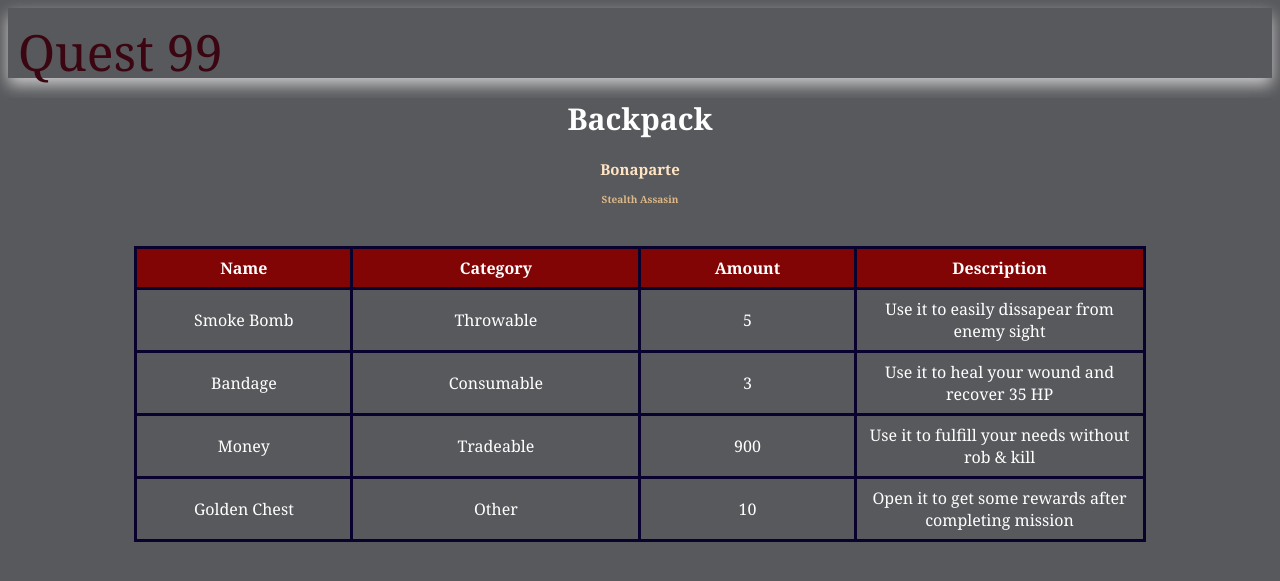
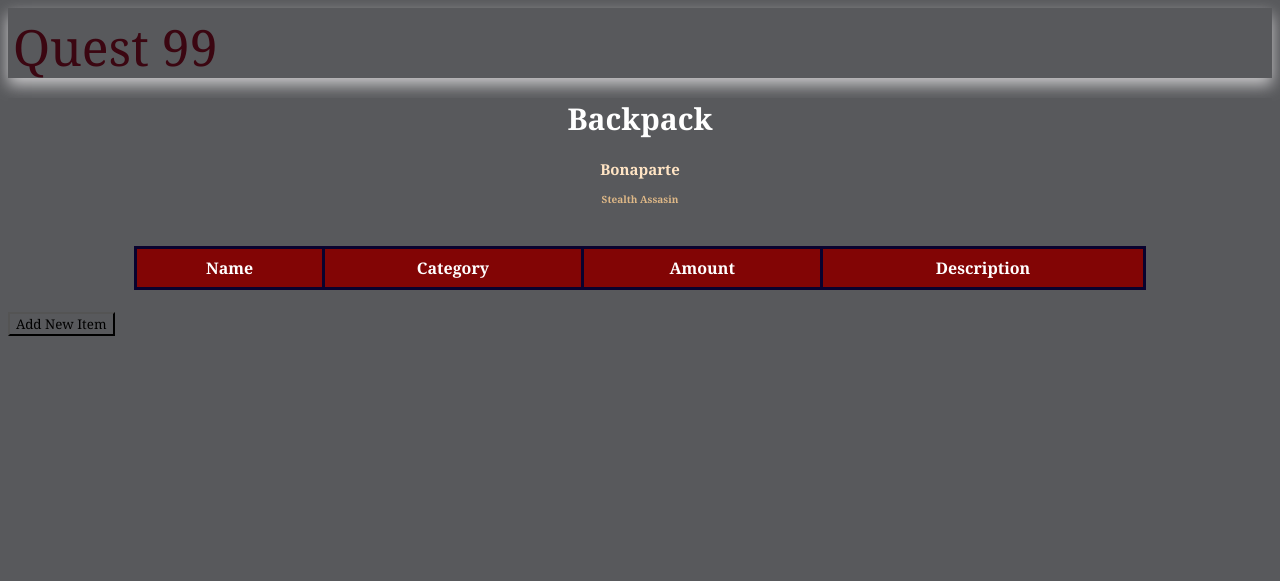
Before and after one commit to SHAniaGraciA/animal_kaiser_album, a Django app: page / in a window 1280 px wide. Shown: the top 581 px of the page. Run offline with Django 4.2, Linux system fonts and the light colour scheme; data that the repository does not hold is empty.

Commit message:
1st commit tugas 2

```diff
--- a/main/models.py
+++ b/main/models.py
@@ -1,8 +1,8 @@
 from django.db import models
 
 class Item(models.Model):
-    char_name = models.CharField(max_length=255, default='Bonaparte')
-    role = models.CharField(max_length=255, default='Stealth Assasin')
+    char_name = models.CharField(max_length=255)
+    role = models.CharField(max_length=255)
     name = models.CharField(max_length=255)
     description = models.TextField()
     category = models.CharField(max_length=255)
--- a/main/templates/main.html
+++ b/main/templates/main.html
@@ -1,12 +1,8 @@
-<!DOCTYPE html>
-<html>
-    <head>
-        <meta charset="utf-8">
-        <meta http-equiv="X-UA-Compatible" content="IE=edge">
+<nav class="wrap">
+    <div class="brand">Quest 99</div>
+
+</nav>
 <title>Quest 99</title>
-        <meta name="description" content="">
-        <meta name="viewport" content="width=device-width, initial-scale=1">
-        <link rel="stylesheet" href="">
 <style>
     *{
         font-family: Georgia;
@@ -24,7 +20,7 @@
         display: flex;
         flex-direction: row;
         font-size: 2em;
-                padding: 10px;
+        padding: 5px;
         color: rgb(59, 6, 17);
     }
     h1{
@@ -60,24 +56,18 @@
         width: 5px;
     }
 </style>
-    </head>
-    <body>
-        <nav class="wrap">
-            <div class="brand">Quest 99</div>
-
-        </nav>
-
 <h1>Backpack</h1>
 <h2>{{ char_name }}</h2>
 <h3>{{ role }}</h3>
+<script></script>
 <table>
     <tr>
         <th>Name</th>
         <th>Category</th>
-
         <th>Amount</th>
         <th>Description</th
     </tr>
+
     {% for item in items %}
         <tr>
             <td>{{ item.name }}</td>
@@ -87,5 +77,11 @@
         </tr>
     {% endfor %}
 </table>
-    </body>
-</html>
+<br />
+
+
+<a href="{% url 'main:create_item' %}">
+    <button>
+        Add New Item
+    </button>
+</a>
--- a/main/urls.py
+++ b/main/urls.py
@@ -1,8 +1,12 @@
 from django.urls import path
-from main.views import show_main
-
+from main.views import show_main, create_item, show_xml, show_json, show_xml_by_id, show_json_by_id
 app_name = 'main'
 
 urlpatterns = [
     path('', show_main, name='show_main'),
+    path('create-item', create_item, name='create_item'),
+    path('xml/', show_xml, name='show_xml'),
+    path('json/', show_json, name='show_json'),
+    path('xml/<int:id>/', show_xml_by_id, name='show_xml_by_id'),
+    path('json/<int:id>/', show_json_by_id, name='show_json_by_id'),
 ]
--- a/main/views.py
+++ b/main/views.py
@@ -1,40 +1,46 @@
 from django.shortcuts import render
-
+from django.http import HttpResponseRedirect
+from main.forms import ItemForm
+from django.urls import reverse
+from main.models import Item
+from django.http import HttpResponse
+from django.core import serializers
 # Create your views here.
 def show_main(request):
+
+    item = Item.objects.all()
     context = {
         'char_name' : 'Bonaparte',
         'role': 'Stealth Assasin',
-        'items': [
-            {
-                'name': 'Smoke Bomb',
-                'description': 'Use it to easily dissapear from enemy sight ',
-                'category': 'Throwable',
-                'amount': 5,
-
-            },
-            {
-                'name': 'Bandage',
-                'description': 'Use it to heal your wound and recover 35 HP',
-                'category': 'Consumable',
-                'amount': 3,
-
-            },
-            {
-                'name': 'Money',
-                'description': 'Use it to fulfill your needs without rob & kill',
-                'category': 'Tradeable',
-                'amount': 900,
-            },
-            {
-                'name': 'Golden Chest',
-                'description': 'Open it to get some rewards after completing mission',
-                'category': 'Other',
-                'amount': 10,
-            },
-
-        ]
+        'items': item
     }
 
 
+
     return render(request, "main.html", context)
+
+def create_item(request):
+    form = ItemForm(request.POST or None)
+
+    if form.is_valid() and request.method == "POST":
+        form.save()
+        return HttpResponseRedirect(reverse('main:show_main'))
+
+    context = {'form': form}
+    return render(request, "create_item.html", context)
+
+def show_xml(request):
+    data = Item.objects.all()
+    return HttpResponse(serializers.serialize("xml", data), content_type="application/xml")
+
+def show_json(request):
+    data = Item.objects.all()
+    return HttpResponse(serializers.serialize("json", data), content_type="application/json")
+
+def show_xml_by_id(request, id):
+    data = Item.objects.filter(pk=id)
+    return HttpResponse(serializers.serialize("xml", data), content_type="application/xml")
+
+def show_json_by_id(request, id):
+    data = Item.objects.filter(pk=id)
+    return HttpResponse(serializers.serialize("json", data), content_type="application/json")
--- a/quest99/urls.py
+++ b/quest99/urls.py
@@ -19,6 +19,5 @@ from django.urls import path
 from django.urls import path, include
 urlpatterns = [
     path('admin/', admin.site.urls),
-    path('main/', include('main.urls')),
     path('', include('main.urls')),
 ]
--- a/requirements.txt
+++ b/requirements.txt
@@ -4,3 +4,4 @@ whitenoise
 psycopg2-binary
 requests
 urllib3
+django-environ
```
Also changed, not shown: main/forms.py (added, +7 -0 lines), main/templates/create_item.html (added, +19 -0 lines), quest99/settings.py (+17 -1 lines), templates/base.html (added, +18 -0 lines), README.md, gambar/postman-html.png (added), gambar/postman-json-id[2].png (added), gambar/postman-json.png (added), gambar/postman-xml-id[1].png (added), gambar/postman-xml.png (added), 3 other files. Lines whose indentation alone changed are shown as unchanged.
